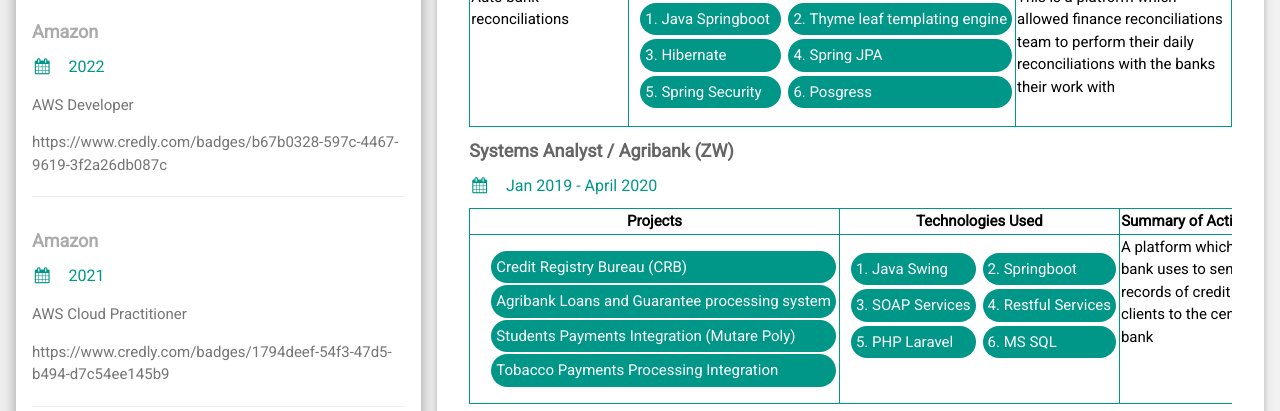
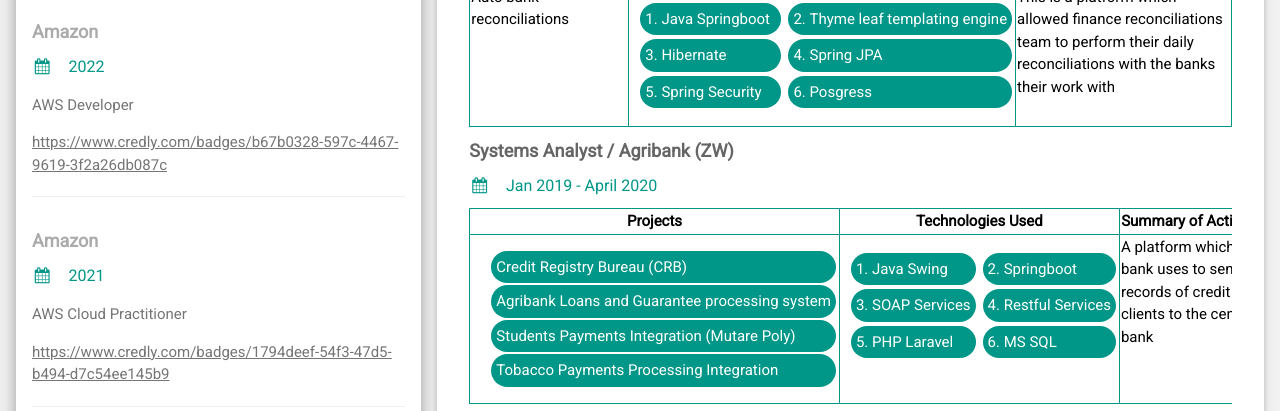
Before and after one commit to fmunashe/profile, a plain HTML site: page index.html in a window 1280 px wide. Shown: the part 3006-3417 px from the top of the page. Drawn offline with nearby package versions, Linux system fonts and the light colour scheme.

Commit message:
add links to certificates

```diff
--- a/index.html
+++ b/index.html
@@ -174,14 +174,14 @@
                         <h5 class="w3-opacity"><b>Amazon</b></h5>
                         <h6 class="w3-text-teal"><i class="fa fa-calendar fa-fw w3-margin-right"></i>2022</h6>
                         <p>AWS Developer</p>
-                        <p>https://www.credly.com/badges/b67b0328-597c-4467-9619-3f2a26db087c</p>
+                        <p><a href="https://www.credly.com/badges/b67b0328-597c-4467-9619-3f2a26db087c" target="_blank">https://www.credly.com/badges/b67b0328-597c-4467-9619-3f2a26db087c</a></p>
                         <hr>
                     </div>
                     <div class="w3-container">
                         <h5 class="w3-opacity"><b>Amazon</b></h5>
                         <h6 class="w3-text-teal"><i class="fa fa-calendar fa-fw w3-margin-right"></i>2021</h6>
                         <p>AWS Cloud Practitioner</p>
-                        <p>https://www.credly.com/badges/1794deef-54f3-47d5-b494-d7c54ee145b9</p>
+                        <p><a href="https://www.credly.com/badges/1794deef-54f3-47d5-b494-d7c54ee145b9" target="_blank">https://www.credly.com/badges/1794deef-54f3-47d5-b494-d7c54ee145b9</a></p>
                         <hr>
                     </div>
                     <div class="w3-container">
```
